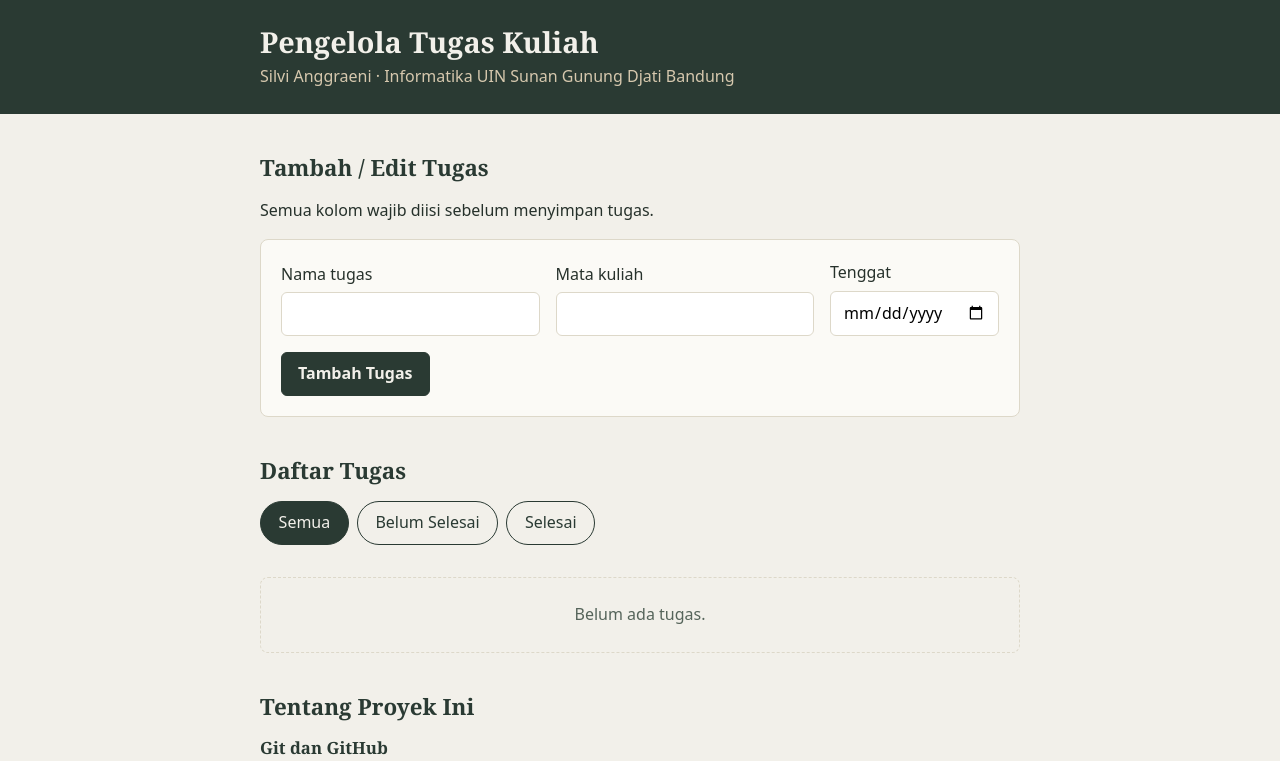
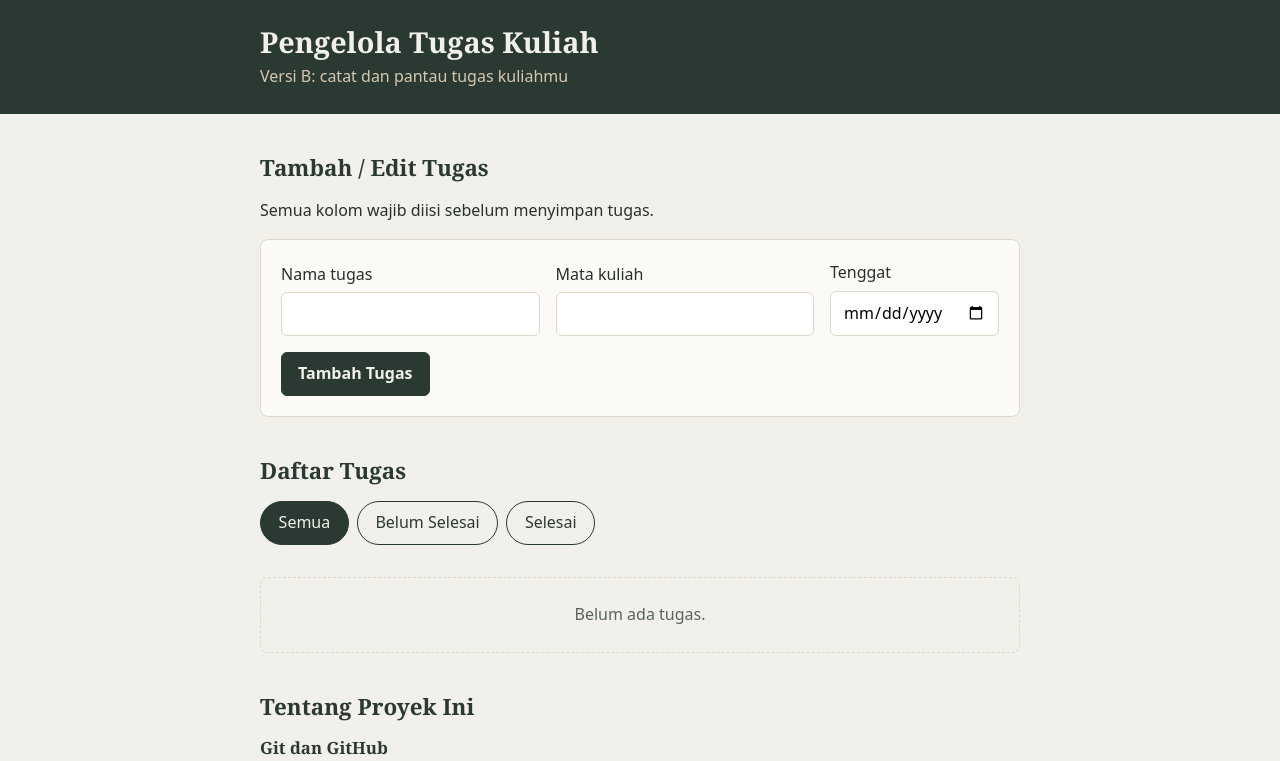
Before and after one commit to anggraenisilvi413-sudo/tugas-manager, a website built with Vite: page index.html in a window 1280 px wide. Shown: the top 761 px of the page. Built offline with nearby package versions, Linux system fonts and the light colour scheme.

Commit message:
Ubah teks header (B)

```diff
--- a/index.html
+++ b/index.html
@@ -10,7 +10,7 @@
   <header class="header">
     <div class="wadah">
       <h1 id="nama-app">Pengelola Tugas Kuliah</h1>
-      <p>Silvi Anggraeni &middot; Informatika UIN Sunan Gunung Djati Bandung</p>
+      <p>Versi B: catat dan pantau tugas kuliahmu</p>
     </div>
   </header>
 
```
